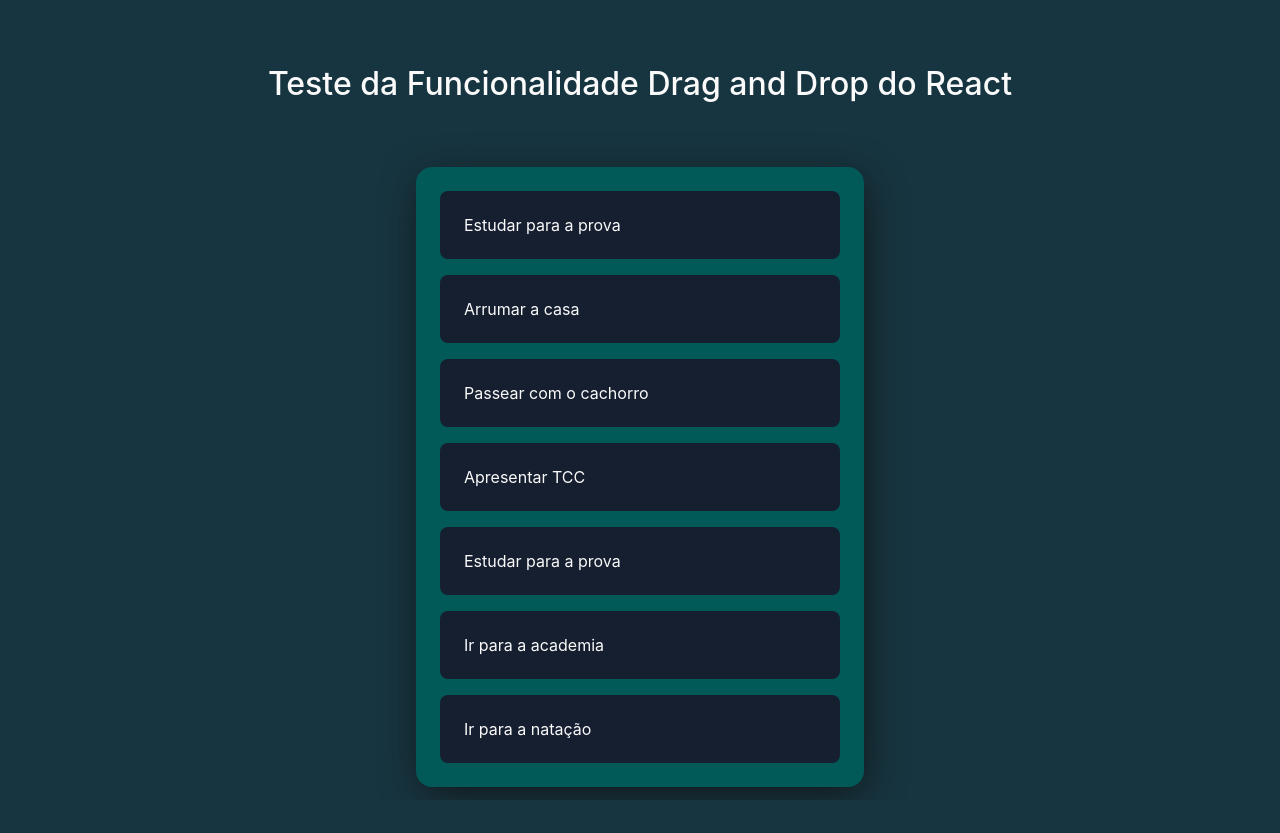
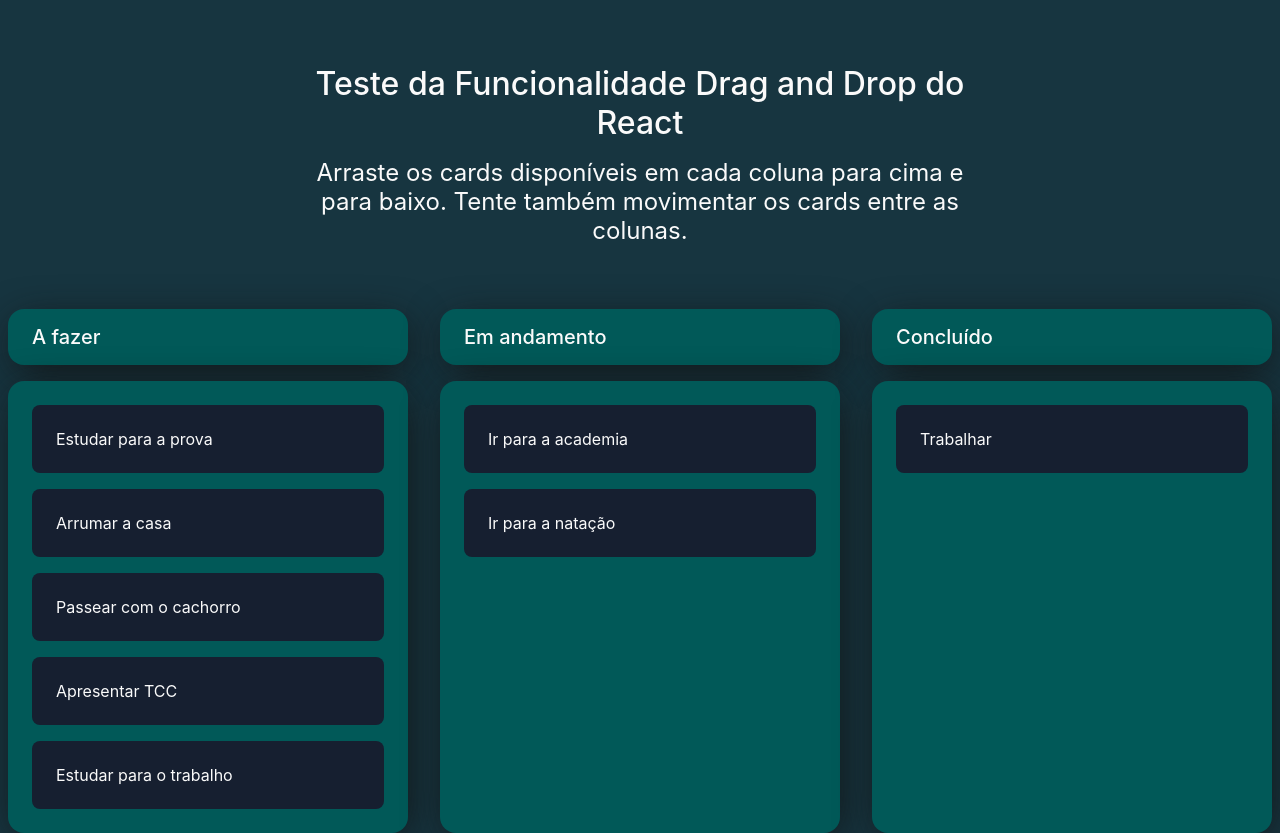
Before and after one commit to Anna-Luiza-Gusmao/drag-and-drop-example, a React (Vite) app: page / in a window 1280 px wide. Before the commit the page ends 800 px from the top, so only its background shows below. Built offline with nearby package versions, Linux system fonts and the light colour scheme.

Commit message:
add: multiple drag and drop

```diff
--- a/src/App.tsx
+++ b/src/App.tsx
@@ -10,10 +10,13 @@ export function App() {
   return (
     <ThemeProvider theme={defaultTheme}>
       <Container>
-        <h1>Teste da Funcionalidade Drag and Drop do React</h1>
+        <header>
+          <h1>Teste da Funcionalidade Drag and Drop do React</h1>
+          <h2>Arraste os cards disponíveis em cada coluna para cima e para baixo. Tente também movimentar os cards entre as colunas.</h2>
+        </header>
         <DndProvider backend={HTML5Backend}>
-					<Example />
-				</DndProvider>
+          <Example />
+        </DndProvider>
       </Container>
 
       <GlobalStyle />
--- a/src/components/Example/Card/index.tsx
+++ b/src/components/Example/Card/index.tsx
@@ -11,8 +11,9 @@ const ItemTypes = {
 export interface CardProps {
     id: number
     text: string
-    index: number
-    moveCard: (dragIndex: number, hoverIndex: number) => void
+    index: number,
+    columnIndex: number
+    moveCard: (dragIndex: number, hoverIndex: number, columnIndex: number) => void
 }
 
 interface DragItem {
@@ -21,7 +22,7 @@ interface DragItem {
     type: string
 }
 
-export const Card: FC<CardProps> = ({ id, text, index, moveCard }) => {
+export const Card: FC<CardProps> = ({ id, text, index, moveCard, columnIndex }) => {
     const ref = useRef<HTMLDivElement>(null)
     const [{ handlerId }, drop] = useDrop<
         DragItem,
@@ -74,7 +75,7 @@ export const Card: FC<CardProps> = ({ id, text, index, moveCard }) => {
             }
 
             // Time to actually perform the action
-            moveCard(dragIndex, hoverIndex)
+            moveCard(dragIndex, hoverIndex, columnIndex)
 
             // Note: we're mutating the monitor item here!
             // Generally it's better to avoid mutations,
--- a/src/components/Example/cardsList.json
+++ b/src/components/Example/cardsList.json
@@ -1,11 +1,18 @@
 {
-    "cardsList": [
-        { "id": 1, "text": "Estudar para a prova" },
-        { "id": 2, "text": "Arrumar a casa" },
-        { "id": 3, "text": "Passear com o cachorro" },
-        { "id": 4, "text": "Apresentar TCC" },
-        { "id": 5, "text": "Estudar para a prova" },
-        { "id": 6, "text": "Ir para a academia" },
-        { "id": 7, "text": "Ir para a natação" }
-    ]
+    "cardsList": {
+        "toDo": [
+            { "id": 1, "text": "Estudar para a prova", "columnIndex": 0 },
+            { "id": 2, "text": "Arrumar a casa", "columnIndex": 0 },
+            { "id": 3, "text": "Passear com o cachorro", "columnIndex": 0 },
+            { "id": 4, "text": "Apresentar TCC", "columnIndex": 0 },
+            { "id": 5, "text": "Estudar para o trabalho", "columnIndex": 0 }
+        ],
+        "inProgress": [
+            { "id": 1, "text": "Ir para a academia", "columnIndex": 1 },
+            { "id": 2, "text": "Ir para a natação", "columnIndex": 1 }
+        ],
+        "done": [
+            { "id": 1, "text": "Trabalhar", "columnIndex": 2 }
+        ]
+    }
 }
--- a/src/components/Example/index.tsx
+++ b/src/components/Example/index.tsx
@@ -1,12 +1,12 @@
-import update from 'immutability-helper'
 import { useCallback, useState } from 'react'
 import { Card } from './Card'
-import { DragAndDropContainer } from './styles'
+import { CardsContainer, ColumnBox, DragAndDropContainer } from './styles'
 import CardsList from "./cardsList.json"
 
 export interface Item {
   id: number
-  text: string
+  text: string,
+  columnIndex: number
 }
 
 export interface ContainerState {
@@ -17,25 +17,34 @@ export function Example() {
   {
     const [cards, setCards] = useState(CardsList.cardsList)
 
-    const moveCard = useCallback((dragIndex: number, hoverIndex: number) => {
-      setCards((prevCards: Item[]) =>
-        update(prevCards, {
-          $splice: [
-            [dragIndex, 1],
-            [hoverIndex, 0, prevCards[dragIndex] as Item],
-          ],
-        }),
-      )
+    const moveCard = useCallback((dragIndex: number, hoverIndex: number, hoverColumnIndex: number) => {
+      setCards((prevCards) => {
+        const updatedCards = { ...prevCards }
+
+        const columnKey = hoverColumnIndex === 0 ? 'toDo' : (hoverColumnIndex === 1 ? 'inProgress' : 'done')
+
+        const cardsInColumn = [...updatedCards[columnKey]]
+
+
+        const [draggedCard] = cardsInColumn.splice(dragIndex, 1)
+        cardsInColumn.splice(hoverIndex, 0, draggedCard)
+
+        updatedCards[columnKey] = cardsInColumn
+
+        return updatedCards
+      })
     }, [])
 
+
     const renderCard = useCallback(
-      (card: { id: number; text: string }, index: number) => {
+      (card: { id: number; text: string; columnIndex: number }, index: number, columnIndex: number) => {
         return (
           <Card
             key={card.id}
             index={index}
             id={card.id}
             text={card.text}
+            columnIndex={columnIndex}
             moveCard={moveCard}
           />
         )
@@ -45,7 +54,24 @@ export function Example() {
 
     return (
       <DragAndDropContainer>
-        {cards.map((card, i) => renderCard(card, i))}
+        <ColumnBox>
+          <h3>A fazer</h3>
+          <CardsContainer>
+            {cards.toDo.filter((card) => card.columnIndex === 0).map((card, i) => renderCard(card, i, 0))}
+          </CardsContainer>
+        </ColumnBox>
+        <ColumnBox>
+          <h3>Em andamento</h3>
+          <CardsContainer>
+            {cards.inProgress.filter((card) => card.columnIndex === 1).map((card, i) => renderCard(card, i, 1))}
+          </CardsContainer>
+        </ColumnBox>
+        <ColumnBox>
+          <h3>Concluído</h3>
+          <CardsContainer>
+            {cards.done.filter((card) => card.columnIndex === 2).map((card, i) => renderCard(card, i, 2))}
+          </CardsContainer>
+        </ColumnBox>
       </DragAndDropContainer>
     )
   }
--- a/src/components/Example/styles.ts
+++ b/src/components/Example/styles.ts
@@ -2,10 +2,34 @@ import styled from "styled-components"
 
 export const DragAndDropContainer = styled.section`
     display: flex;
+    flex: 1;
+    gap: 2rem;
+`
+
+export const ColumnBox = styled.div`
+    display: flex;
     flex-direction: column;
     gap: 1rem;
+    min-width: 25rem;
+
+    h3 {
+        font-weight: 500;
+        font-size: 1.25rem;
+        background-color: ${props => props.theme.colors["green-500"]};
+        padding: 1rem 1.5rem;
+        border-radius: 16px;
+
+        -webkit-box-shadow: 3px 9px 42px -6px ${props => props.theme.colors["black-700"]};
+        -moz-box-shadow: 3px 9px 42px -6px ${props => props.theme.colors["black-700"]};
+        box-shadow: 3px 9px 42px -6px ${props => props.theme.colors["black-700"]};
+    }
+`
+
+export const CardsContainer = styled.div`
+    display: flex;
+    flex-direction: column;
     flex: 1;
-    min-width: 28rem;
+    gap: 1rem;
 
     padding: 1.5rem;
     border-radius: 16px;
--- a/src/styles.ts
+++ b/src/styles.ts
@@ -10,7 +10,17 @@ export const Container = styled.div`
 
     padding: 4rem;
 
+    header {
+        width: 60%;
+        text-align: center;
+    }
+
     h1 {
         font-weight: 500;
+        padding-bottom: 1rem;
+    }
+
+    h2 {
+        font-weight: 400;
     }
 `
```
